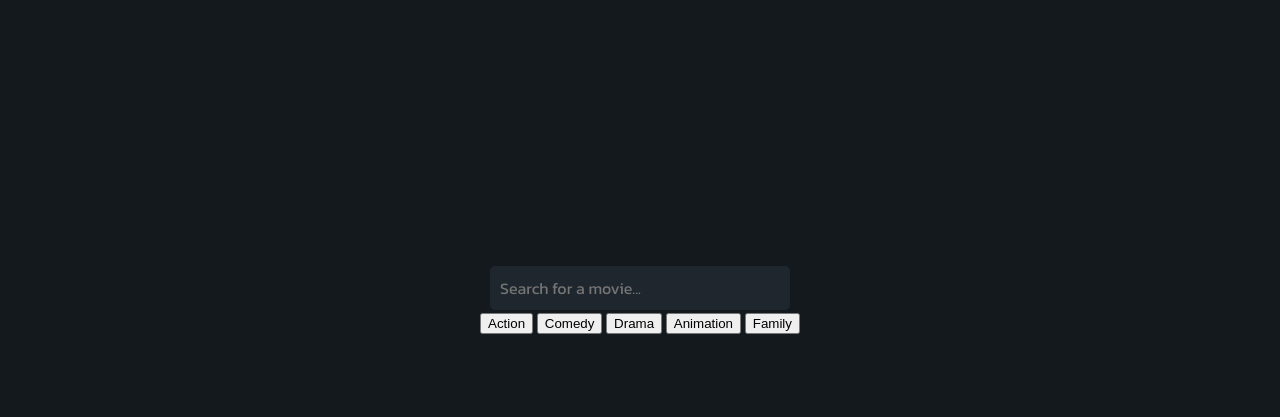
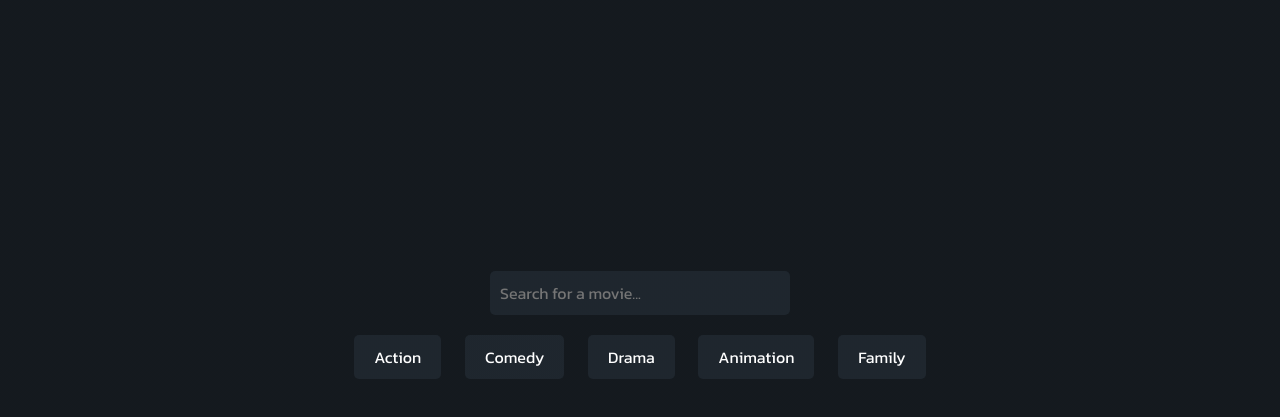
Before and after one commit to Prutuo/movies, a plain HTML site: page index.html in a window 1280 px wide. Shown: the part 77-494 px from the top of the page. Drawn offline with Linux system fonts and the light colour scheme; no server answers.

Commit message:
Update style.css

```diff
--- a/style.css
+++ b/style.css
@@ -65,8 +65,8 @@ body {
 
 .search-container {
   text-align: center;
-  margin-top: 20px;
-  margin-bottom: 50px;
+  margin-top: 40px; /* Increase the top margin to create more space */
+  margin-bottom: 20px; /* Adjust bottom margin as needed */
 }
 
 .search-box {
@@ -95,6 +95,42 @@ body {
       );
 }
 
+/* Style for scrollbar */
+/* Width and height of the scrollbar */
+::-webkit-scrollbar {
+  width: 10px;
+  height: 10px;
+}
+
+/* Style for scrollbar track */
+::-webkit-scrollbar-track {
+  background:
+    radial-gradient(
+        circle,
+        hsl(210, 20%, 15%) 0%,
+        hsl(210, 20%, 15%) 100%
+      ),
+    linear-gradient(
+        344deg,
+        hsl(210, 20%, 20%),
+        hsl(220, 20%, 15%),
+        hsl(210, 20%, 20%)
+      );
+}
+
+/* Style for scrollbar thumb (slider) */
+::-webkit-scrollbar-thumb {
+  background: linear-gradient(to bottom, rgba(255, 255, 255, 0.5), rgba(255, 255, 255, 0.8)); /* Gradient background */
+  border-radius: 5px; /* Round the corners */
+  border: 2px solid transparent; /* Transparent border */
+  background-clip: padding-box; /* Clip to the inside of the scrollbar */
+}
+
+/* On hover, make scrollbar thumb lighter */
+::-webkit-scrollbar-thumb:hover {
+  background: linear-gradient(to bottom, rgba(255, 255, 255, 0.7), rgba(255, 255, 255, 1));
+}
+
 .movie-list {
   list-style: none;
   padding: 0;
@@ -118,8 +154,6 @@ body {
   margin: 0; /* Remove default margin */
 }
 
-
-
 .movie-list li img {
   width: 150px;
   height: 220px;
@@ -141,6 +175,49 @@ body {
   border-radius: 5px;
   animation: animateGlow 10s ease infinite;
 }
+.genre-buttons {
+  text-align: center;
+  margin-top: 20px;
+}
+
+.genre-button {
+  padding: 10px 20px;
+  margin: 0 10px;
+  border: none;
+  border-radius: 5px;
+  font-size: 16px;
+  color: #ffffff;
+  background:
+    radial-gradient(
+        circle,
+        hsl(210, 20%, 15%) 0%,
+        hsl(210, 20%, 15%) 100%
+      ),
+    linear-gradient(
+        344deg,
+        hsl(210, 20%, 20%),
+        hsl(220, 20%, 15%),
+        hsl(210, 20%, 20%)
+      );
+  cursor: pointer;
+  font-family: 'Kanit', sans-serif;
+  outline: none;
+}
+
+.genre-button:hover {
+  background:
+    radial-gradient(
+        circle,
+        hsl(210, 20%, 20%) 0%,
+        hsl(210, 20%, 20%) 100%
+      ),
+    linear-gradient(
+        344deg,
+        hsl(210, 20%, 25%),
+        hsl(220, 20%, 20%),
+        hsl(210, 20%, 25%)
+      );
+}
 
 @keyframes animateGlow {
   0% {
```
